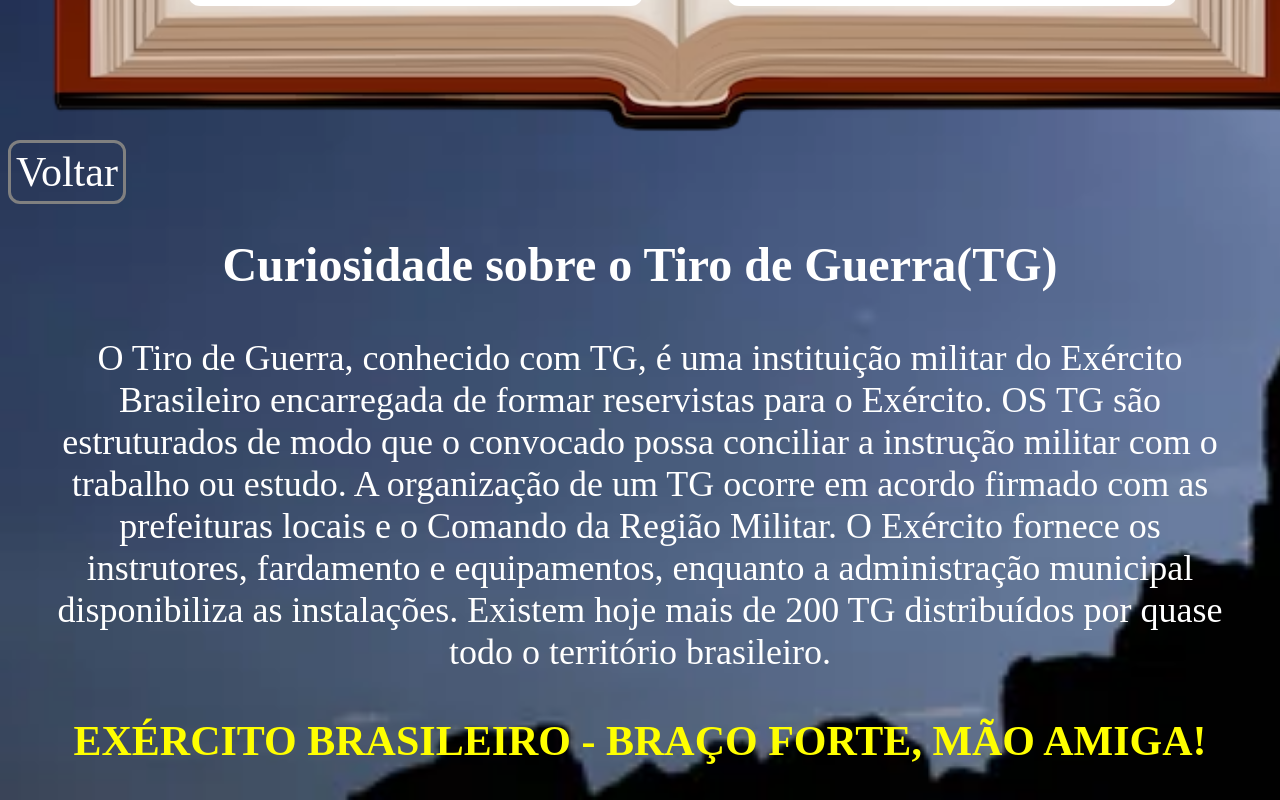
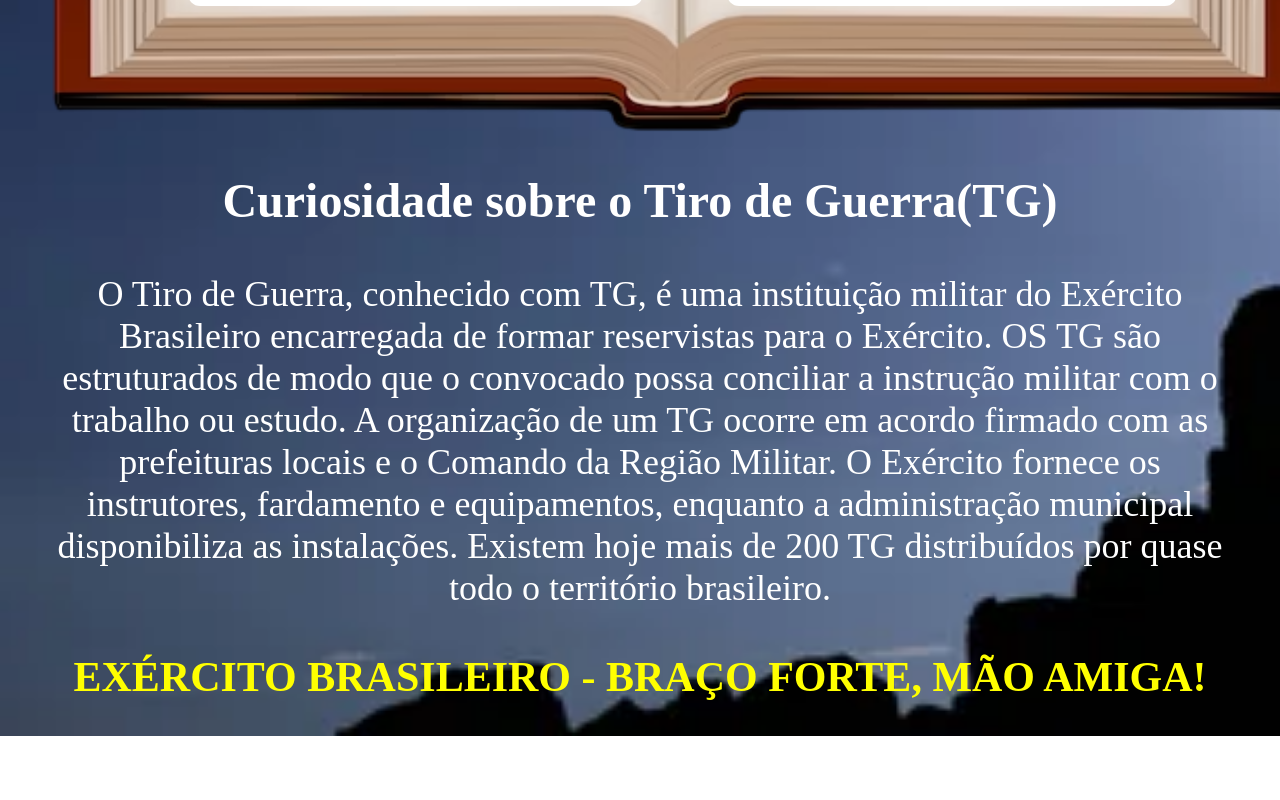
Before and after one commit to MatheusJuni0/TG04013, a plain HTML site: page historico.html in a window 1280 px wide. Shown: the part 1050-1850 px from the top of the page. After the commit the page ends 1786 px from the top, so only its background shows below. Drawn offline with Linux system fonts and the light colour scheme.

Commit message:
Add files via upload

```diff
--- a/historico.html
+++ b/historico.html
@@ -50,8 +50,6 @@
 
     </button>
 
-    <a class="voltar" href="inicio.html">Voltar</a>
-
 
 
 
```
